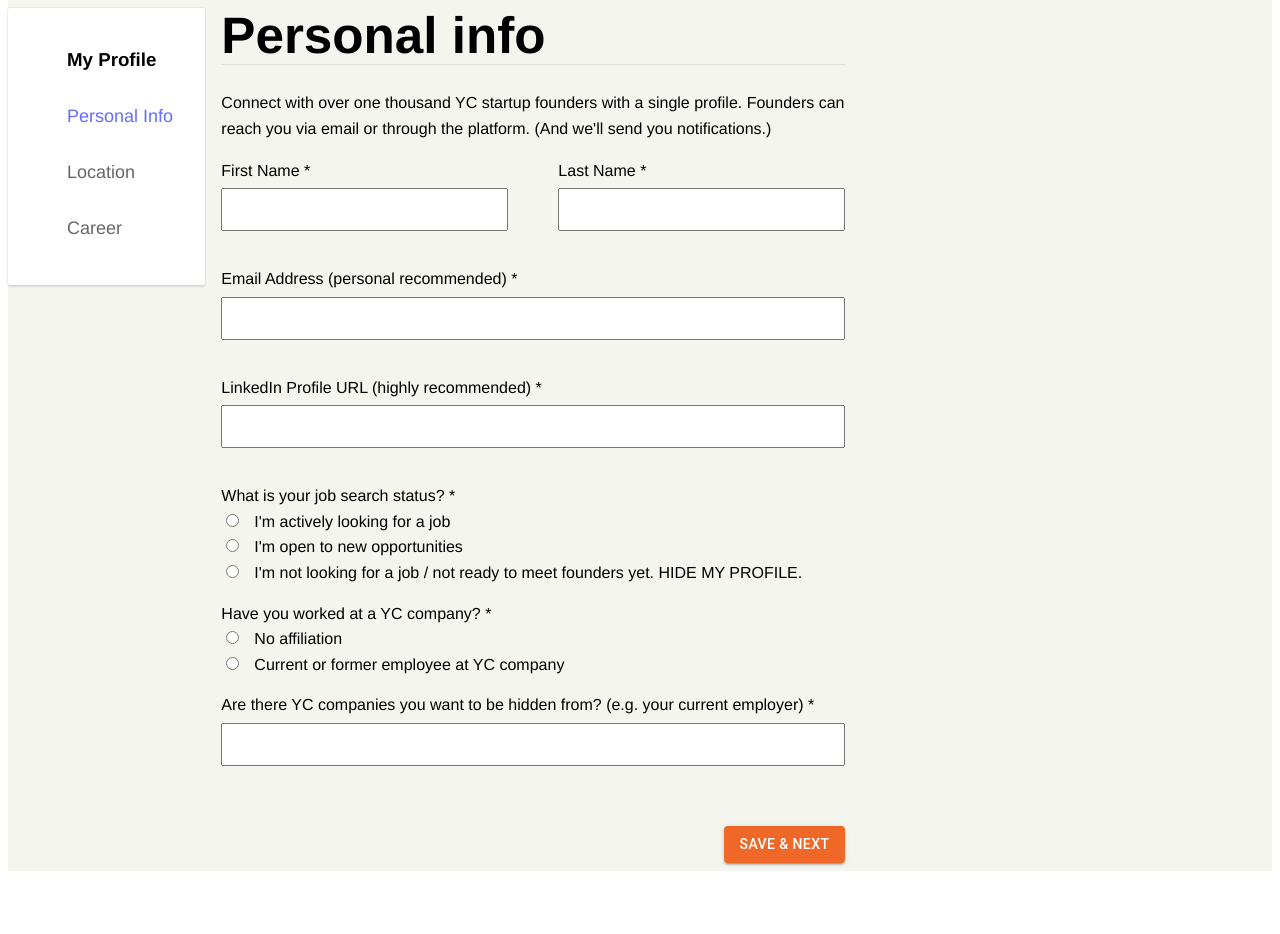
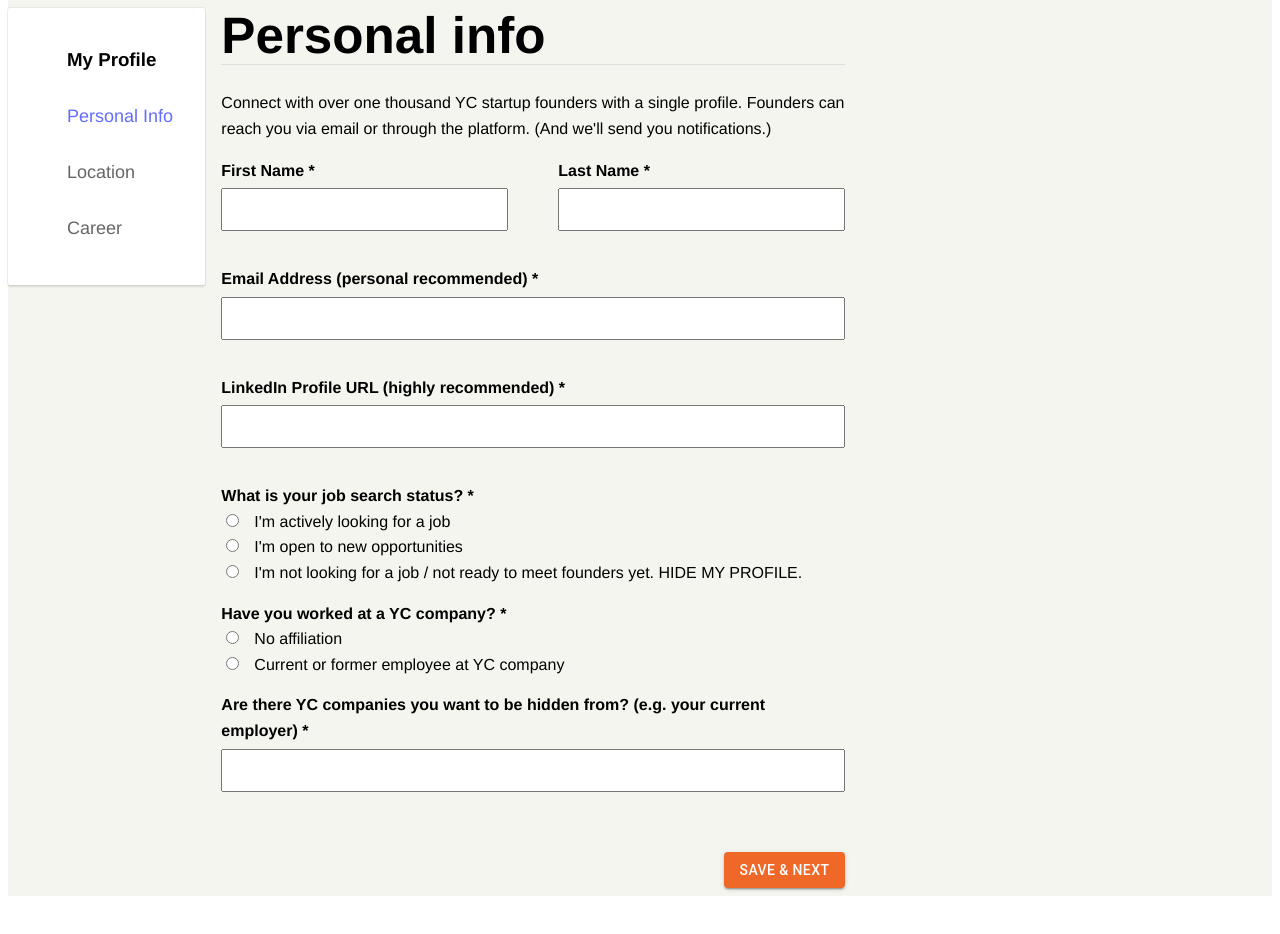
Before and after one commit to elvynmejia/yc-profile-ui, a React (Vite) app: page / in a window 1280 px wide. Shown: the top 934 px of the page. Built offline with nearby package versions, Linux system fonts and the light colour scheme.

Commit message:
adds bold font weight to label tag

```diff
--- a/src/index.css
+++ b/src/index.css
@@ -130,4 +130,6 @@ label {
   margin-bottom: 100px !important;
   padding-bottom: 400px !important;
   /* background-color: red; */
+  font-weight: bold;
+
 }
--- a/src/routes/career.tsx
+++ b/src/routes/career.tsx
@@ -3,6 +3,13 @@ const PersonalInfo = () => {
   return (
     <div>
       <h1 className="page-header">Career</h1>
+      <form>
+      <div className="form-control">
+          <label htmlFor="html">What size company would you like to work at? *</label>
+          {/* <input type="text" name="city" value={city} onChange={handleChange} /> */}
+        </div>
+      </form>
+
       {/* <form noValidate autoComplete="off">
         <div className="form-control">
           <label htmlFor="html">What city do you live in? *</label>
--- a/src/routes/location.tsx
+++ b/src/routes/location.tsx
@@ -74,7 +74,7 @@ const PersonalInfo = () => {
                   onChange={handleChange}
                   checked={status.value === workAuthorization}
                 />
-                <label htmlFor="status">{status.title}</label>
+                <span>{status.title}</span>
               </div>
             );
           })}
@@ -94,7 +94,7 @@ const PersonalInfo = () => {
                   onChange={handleChange}
                   checked={status.value === sponsorship}
                 />
-                <label htmlFor="status">{status.title}</label>
+                <span>{status.title}</span>
               </div>
             );
           })}
@@ -111,7 +111,7 @@ const PersonalInfo = () => {
                   onChange={handleChange}
                   checked={status.value === openToRemoteWork}
                 />
-                <label htmlFor="status">{status.title}</label>
+                <span>{status.title}</span>
               </div>
             );
           })}
--- a/src/routes/personalInfo.tsx
+++ b/src/routes/personalInfo.tsx
@@ -118,7 +118,7 @@ const PersonalInfo = () => {
                   onChange={handleChange}
                   checked={state.status === status.value}
                 />
-                <label htmlFor="status">{status.title}</label>
+                <span>{status.title}</span>
               </div>
             );
           })}
@@ -135,7 +135,7 @@ const PersonalInfo = () => {
                   checked={state.affiliation === status.value}
                   onChange={handleChange}
                 />
-                <label htmlFor="status">{status.title}</label>
+                <span>{status.title}</span>
               </div>
             );
           })}
```
